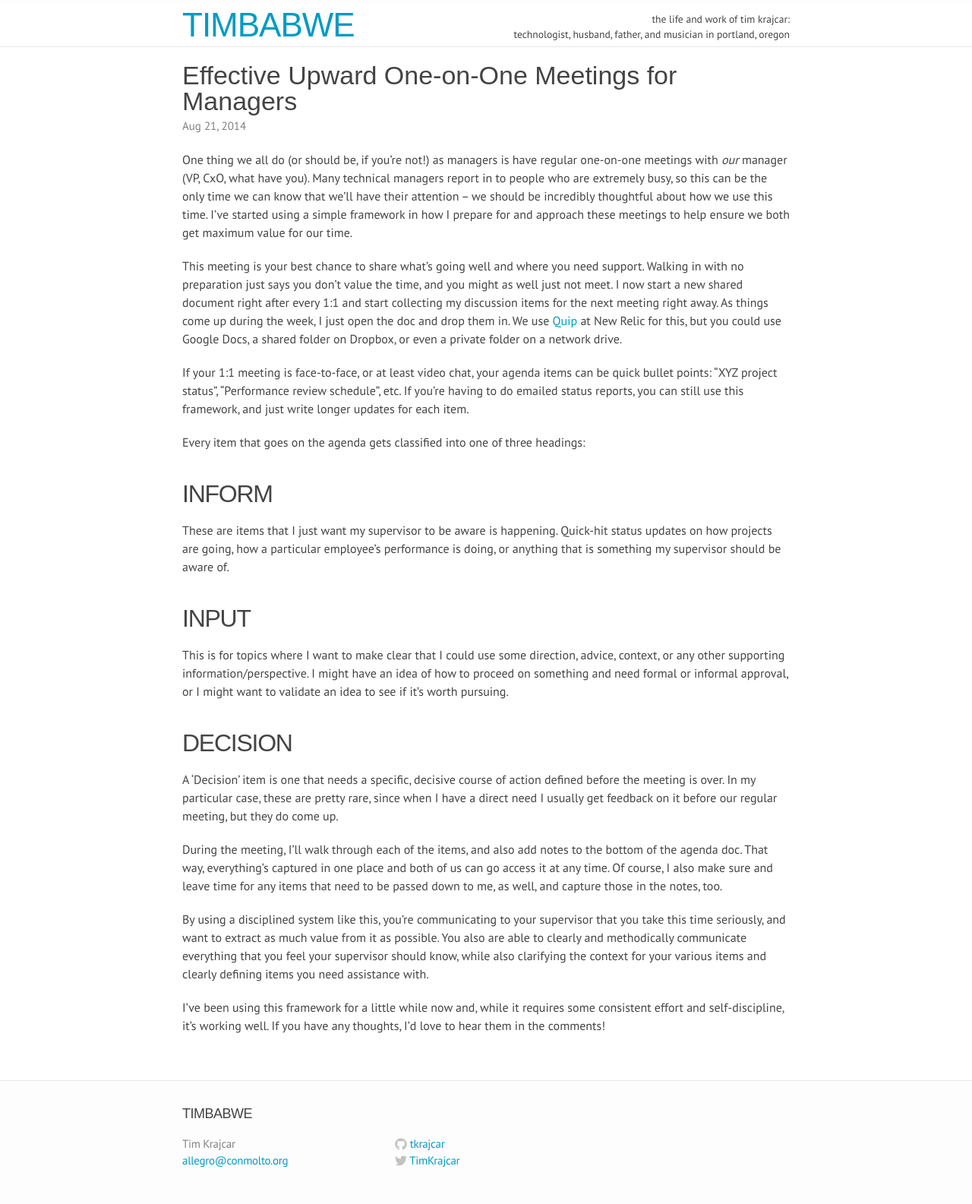
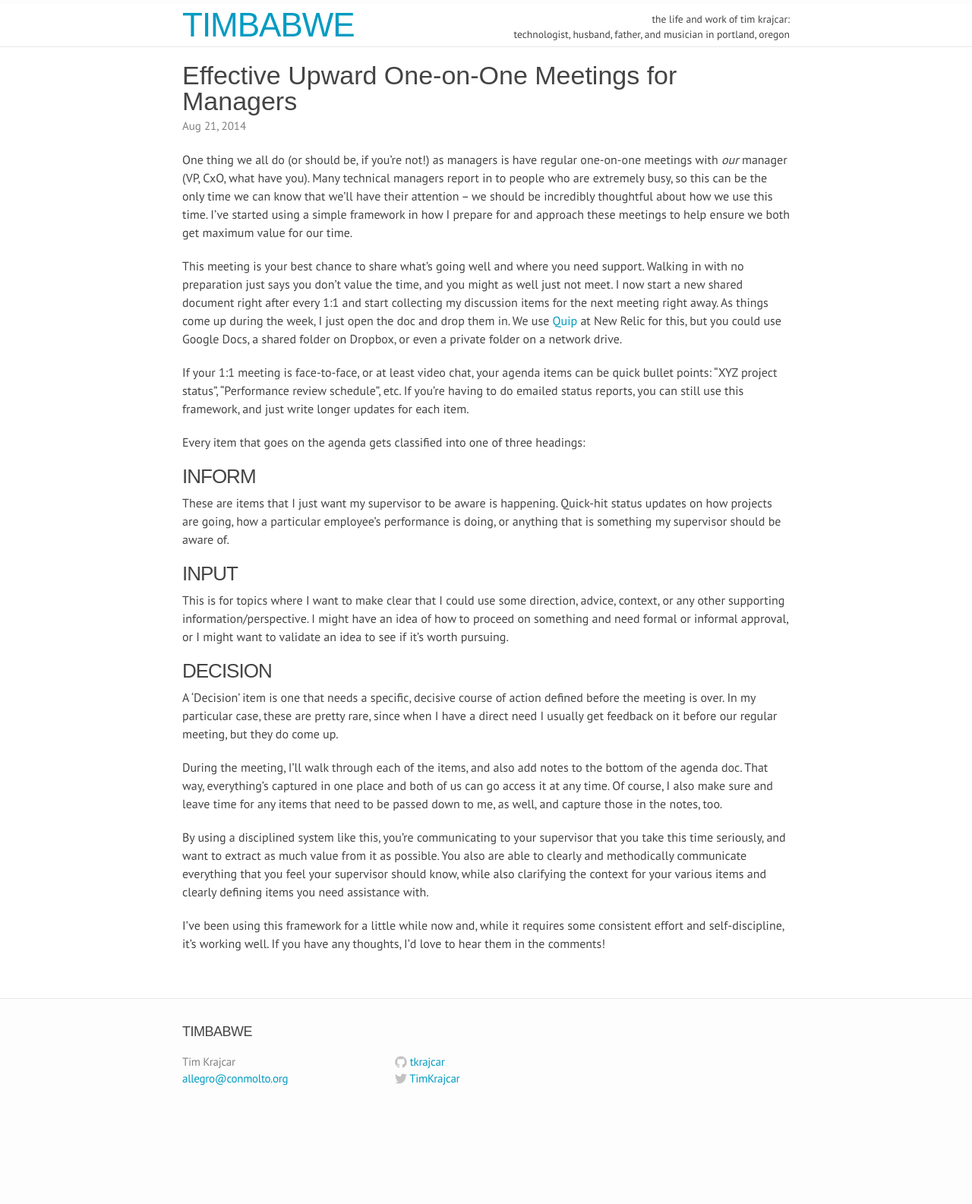
Before and after one commit to tkrajcar/tkrajcar.github.io, a Jekyll site: the page built from _posts/2014-08-21-effective-upward-one-on-one-meetings-for-managers.md, in a window 1280 px wide. Shown: the whole page at 76% size. Built offline with Jekyll 4.4.1, drawn with Linux system fonts in a browser that asks for light colours; some web fonts are replaced; comment, search, counter and statistics services are not loaded; after the commit the page ends 1477 px from its top, so only the background shows below that.

Commit message:
Let's tone those subheaders down just a tad.

```diff
--- a/_posts/2014-08-21-effective-upward-one-on-one-meetings-for-managers.md
+++ b/_posts/2014-08-21-effective-upward-one-on-one-meetings-for-managers.md
@@ -13,13 +13,13 @@ If your 1:1 meeting is face-to-face, or at least video chat, your agenda items c
 
 Every item that goes on the agenda gets classified into one of three headings:
 
-## Inform
+### Inform
 These are items that I just want my supervisor to be aware is happening. Quick-hit status updates on how projects are going, how a particular employee's performance is doing, or anything that is something my supervisor should be aware of.
 
-## Input
+### Input
 This is for topics where I want to make clear that I could use some direction, advice, context, or any other supporting information/perspective. I might have an idea of how to proceed on something and need formal or informal approval, or I might want to validate an idea to see if it's worth pursuing.
 
-## Decision
+### Decision
 A 'Decision' item is one that needs a specific, decisive course of action defined before the meeting is over. In my particular case, these are pretty rare, since when I have a direct need I usually get feedback on it before our regular meeting, but they do come up.
 
 During the meeting, I'll walk through each of the items, and also add notes to the bottom of the agenda doc. That way, everything's captured in one place and both of us can go access it at any time. Of course, I also make sure and leave time for any items that need to be passed down to me, as well, and capture those in the notes, too.
--- a/css/timbabwe.css
+++ b/css/timbabwe.css
@@ -44,6 +44,10 @@ h1, h2, h3 {
 
 h2, h3 {
   text-transform: uppercase;
+}
+
+article.post-content h2, article.post-content h3 {
+  margin: 20px 0 -10px;
 }
 
 a {
```
